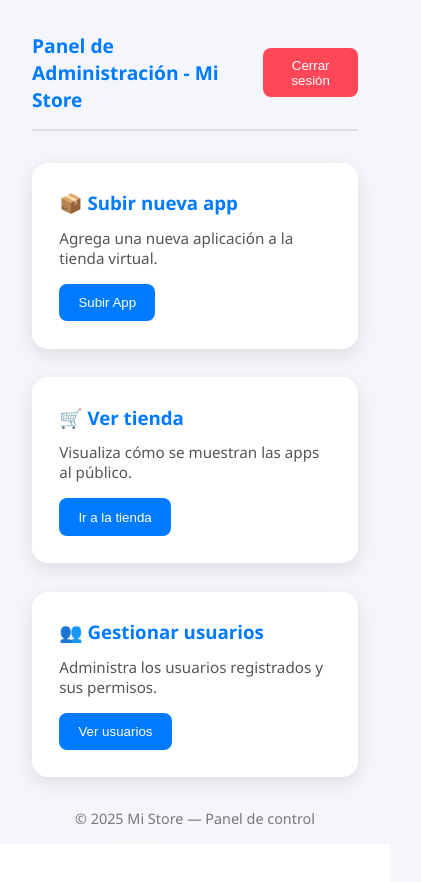
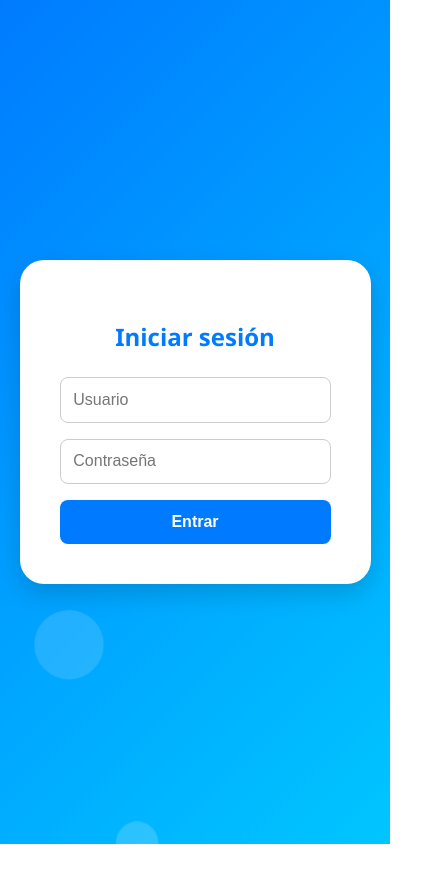
Before and after one commit to asitioweb764-design/mi-store, a website: page mi-store/public/login.html in a window 390 px wide. Shown: the whole page, 421 px wide, since content can reach past the window. After the commit the page ends 844 px from the top, so only its background shows below. Drawn offline with Linux system fonts and the light colour scheme.

Commit message:
Update login.html

```diff
--- a/mi-store/public/login.html
+++ b/mi-store/public/login.html
@@ -3,92 +3,134 @@
 <head>
   <meta charset="UTF-8" />
   <meta name="viewport" content="width=device-width, initial-scale=1.0" />
-  <title>Panel de Administración - Mi Store</title>
-
+  <title>Iniciar sesión - Mi Store</title>
   <style>
-    /* =============== RESETEO =============== */
+    /* ======= RESET Y ESTILO BASE ======= */
     * {
       box-sizing: border-box;
+    }
+    body {
+      font-family: "Poppins", "Segoe UI", sans-serif;
+      display: flex;
+      align-items: center;
+      justify-content: center;
+      height: 100vh;
+      background: linear-gradient(135deg, #007bff, #00c6ff);
       margin: 0;
-      padding: 0;
+      overflow: hidden;
     }
 
-    body {
-      font-family: "Poppins", "Segoe UI", sans-serif;
-      background: #f4f6fb;
-      color: #333;
-      overflow-x: hidden;
-      min-height: 100vh;
-      transition: background 0.6s ease;
+    /* ======= CONTENEDOR ======= */
+    .login-container {
+      background: white;
+      padding: 2.5rem;
+      border-radius: 1.5rem;
+      box-shadow: 0 10px 25px rgba(0, 0, 0, 0.15);
+      width: 90%;
+      max-width: 380px;
+      text-align: center;
+      animation: slideIn 1s ease forwards;
+      transform: translateY(50px);
+      opacity: 0;
     }
 
-    /* =============== PANTALLA DE CARGA =============== */
-    .splash-screen {
-      position: fixed;
+    @keyframes slideIn {
+      to {
+        transform: translateY(0);
+        opacity: 1;
+      }
+    }
+
+    h2 {
+      color: #007bff;
+      font-weight: 700;
+      margin-bottom: 1.5rem;
+    }
+
+    /* ======= INPUTS ======= */
+    input {
+      width: 100%;
+      margin-bottom: 1rem;
+      padding: 0.8rem;
+      border-radius: 0.5rem;
+      border: 1px solid #ccc;
+      font-size: 1rem;
+      transition: all 0.3s ease;
+    }
+
+    input:focus {
+      border-color: #007bff;
+      box-shadow: 0 0 5px rgba(0, 123, 255, 0.4);
+      outline: none;
+      transform: scale(1.02);
+    }
+
+    /* ======= BOTÓN ======= */
+    button {
+      background: #007bff;
+      color: white;
+      border: none;
+      padding: 0.8rem 1rem;
+      border-radius: 0.5rem;
+      cursor: pointer;
+      width: 100%;
+      font-size: 1rem;
+      font-weight: 600;
+      transition: background 0.3s ease, transform 0.2s;
+      display: flex;
+      align-items: center;
+      justify-content: center;
+      gap: 0.6rem;
+    }
+
+    button:hover {
+      background: #0056b3;
+      transform: scale(1.03);
+    }
+
+    button:disabled {
+      background: #9bc9ff;
+      cursor: not-allowed;
+    }
+
+    /* ======= SPINNER ======= */
+    .spinner {
+      border: 3px solid #f3f3f3;
+      border-top: 3px solid white;
+      border-radius: 50%;
+      width: 18px;
+      height: 18px;
+      animation: spin 0.8s linear infinite;
+    }
+    @keyframes spin {
+      0% { transform: rotate(0deg); }
+      100% { transform: rotate(360deg); }
+    }
+
+    /* ======= MENSAJES ======= */
+    .error {
+      color: red;
+      font-size: 0.9rem;
+      margin-bottom: 1rem;
+    }
+
+    /* ======= ANIMACIÓN DE FONDO ======= */
+    .background-bubbles {
+      position: absolute;
       top: 0;
       left: 0;
       width: 100%;
       height: 100%;
-      background: linear-gradient(135deg, #007bff, #00c6ff);
-      display: flex;
-      flex-direction: column;
-      align-items: center;
-      justify-content: center;
-      z-index: 1000;
-      animation: fadeOut 1s ease forwards;
-      animation-delay: 2.8s;
+      overflow: hidden;
+      z-index: -1;
     }
 
-    @keyframes fadeOut {
-      to {
-        opacity: 0;
-        visibility: hidden;
-      }
-    }
-
-    .splash-logo {
-      width: 110px;
-      height: 110px;
-      border-radius: 50%;
-      background: white;
-      display: flex;
-      align-items: center;
-      justify-content: center;
-      font-size: 2.5rem;
-      color: #007bff;
-      font-weight: bold;
-      box-shadow: 0 0 30px rgba(255, 255, 255, 0.5);
-      animation: logoPop 1.3s ease forwards;
-    }
-
-    @keyframes logoPop {
-      0% { transform: scale(0.5); opacity: 0; }
-      60% { transform: scale(1.2); opacity: 1; }
-      100% { transform: scale(1); }
-    }
-
-    .splash-text {
-      color: white;
-      margin-top: 1.5rem;
-      font-size: 1.2rem;
-      font-weight: 500;
-      letter-spacing: 0.5px;
-      animation: fadeInText 2s ease-in;
-    }
-
-    @keyframes fadeInText {
-      from { opacity: 0; }
-      to { opacity: 1; }
-    }
-
-    /* =============== ANIMACIÓN DE BURBUJAS FONDO =============== */
     .bubble {
       position: absolute;
       bottom: -150px;
       background: rgba(255, 255, 255, 0.2);
       border-radius: 50%;
       animation: rise 10s infinite ease-in;
-      z-index: -1;
     }
 
     @keyframes rise {
@@ -96,221 +138,118 @@
       100% { transform: translateY(-120vh) scale(1.5); opacity: 0; }
     }
 
-    /* =============== PANEL ADMIN =============== */
-    .admin-panel {
+    /* ======= MENSAJE DE BIENVENIDA ======= */
+    .welcome-message {
+      position: fixed;
+      top: 50%;
+      left: 50%;
+      transform: translate(-50%, -50%) scale(0.9);
+      background: rgba(255, 255, 255, 0.9);
+      padding: 2rem;
+      border-radius: 1rem;
+      box-shadow: 0 8px 25px rgba(0, 0, 0, 0.2);
+      text-align: center;
+      animation: fadeInScale 0.8s ease forwards;
       opacity: 0;
-      transform: translateY(20px);
-      animation: showPanel 1s ease forwards;
-      animation-delay: 3.1s;
-      padding: 2rem;
+      z-index: 100;
     }
 
-    @keyframes showPanel {
+    @keyframes fadeInScale {
       to {
+        transform: translate(-50%, -50%) scale(1);
         opacity: 1;
-        transform: translateY(0);
       }
     }
 
-    header {
-      display: flex;
-      justify-content: space-between;
-      align-items: center;
-      padding-bottom: 1rem;
-      border-bottom: 2px solid #e0e0e0;
-    }
-
-    header h1 {
+    .welcome-message h3 {
       color: #007bff;
-      font-weight: 600;
-      font-size: 1.6rem;
-    }
-
-    .logout-btn {
-      background: #ff4757;
-      border: none;
-      color: white;
-      padding: 0.6rem 1.2rem;
-      border-radius: 0.5rem;
-      cursor: pointer;
-      transition: all 0.3s ease;
-      font-weight: 500;
-    }
-
-    .logout-btn:hover {
-      background: #e84118;
-      transform: scale(1.05);
-    }
-
-    main {
-      margin-top: 2rem;
-      display: grid;
-      grid-template-columns: repeat(auto-fit, minmax(280px, 1fr));
-      gap: 1.8rem;
-      transition: all 0.5s ease;
-    }
-
-    .card {
-      background: white;
-      padding: 1.7rem;
-      border-radius: 1rem;
-      box-shadow: 0 6px 18px rgba(0, 0, 0, 0.1);
-      transition: transform 0.25s ease, box-shadow 0.25s ease;
-      cursor: pointer;
-    }
-
-    .card:hover {
-      transform: translateY(-6px);
-      box-shadow: 0 10px 25px rgba(0, 0, 0, 0.15);
-    }
-
-    .card h3 {
-      color: #007bff;
-      margin-bottom: 0.8rem;
-      font-weight: 600;
-    }
-
-    .card p {
-      font-size: 0.95rem;
-      margin-bottom: 1rem;
-      color: #555;
-    }
-
-    .action {
-      background: #007bff;
-      color: white;
-      border: none;
-      padding: 0.7rem 1.2rem;
-      border-radius: 0.5rem;
-      cursor: pointer;
-      font-weight: 500;
-      transition: background 0.3s ease, transform 0.2s ease;
-    }
-
-    .action:hover {
-      background: #0056b3;
-      transform: scale(1.05);
-    }
-
-    footer {
-      text-align: center;
-      margin-top: 2rem;
-      color: #777;
-      font-size: 0.9rem;
-    }
-
-    /* =============== TRANSICIÓN ENTRE PÁGINAS =============== */
-    .page-transition {
-      position: fixed;
-      top: 0;
-      left: 0;
-      width: 100%;
-      height: 100%;
-      background: white;
-      z-index: 2000;
-      transform: translateY(100%);
-      transition: transform 0.6s ease-in-out;
-    }
-
-    .page-transition.active {
-      transform: translateY(0);
-    }
-
-    .transition-text {
-      position: absolute;
-      top: 50%;
-      left: 50%;
-      transform: translate(-50%, -50%);
+      margin: 0;
       font-size: 1.4rem;
-      color: #007bff;
-      font-weight: 600;
-      animation: pulse 1s infinite;
-    }
-
-    @keyframes pulse {
-      0%, 100% { opacity: 1; }
-      50% { opacity: 0.6; }
-    }
-
-    @media (max-width: 600px) {
-      header h1 {
-        font-size: 1.2rem;
-      }
-      main {
-        grid-template-columns: 1fr;
-      }
     }
   </style>
 </head>
 <body>
-  <!-- 🌈 Fondo animado -->
+  <!-- Fondo animado -->
+  <div class="background-bubbles">
     <div class="bubble" style="left: 10%; width: 60px; height: 60px; animation-delay: 0s;"></div>
     <div class="bubble" style="left: 30%; width: 40px; height: 40px; animation-delay: 2s;"></div>
     <div class="bubble" style="left: 50%; width: 80px; height: 80px; animation-delay: 4s;"></div>
     <div class="bubble" style="left: 70%; width: 50px; height: 50px; animation-delay: 6s;"></div>
     <div class="bubble" style="left: 90%; width: 70px; height: 70px; animation-delay: 8s;"></div>
-
-  <!-- 🌀 Splash screen -->
-  <div class="splash-screen">
-    <div class="splash-logo">🛍️</div>
-    <div class="splash-text">Cargando panel de administración...</div>
   </div>
 
-  <!-- ⚡ Transición entre páginas -->
-  <div class="page-transition" id="pageTransition">
-    <div class="transition-text">Cargando...</div>
-  </div>
-
-  <!-- 🧩 Panel admin -->
-  <div class="admin-panel">
-    <header>
-      <h1>Panel de Administración - Mi Store</h1>
-      <button class="logout-btn" onclick="logout()">Cerrar sesión</button>
-    </header>
-
-    <main>
-      <div class="card" onclick="goTo('upload.html')">
-        <h3>📦 Subir nueva app</h3>
-        <p>Agrega una nueva aplicación a la tienda virtual.</p>
-        <button class="action">Subir App</button>
-      </div>
-
-      <div class="card" onclick="goTo('/')">
-        <h3>🛒 Ver tienda</h3>
-        <p>Visualiza cómo se muestran las apps al público.</p>
-        <button class="action">Ir a la tienda</button>
-      </div>
-
-      <div class="card" onclick="alert('🛠️ Esta función estará disponible pronto.')">
-        <h3>👥 Gestionar usuarios</h3>
-        <p>Administra los usuarios registrados y sus permisos.</p>
-        <button class="action">Ver usuarios</button>
-      </div>
-    </main>
-
-    <footer>
-      © 2025 Mi Store — Panel de control
-    </footer>
+  <!-- Formulario de login -->
+  <div class="login-container">
+    <h2>Iniciar sesión</h2>
+    <div class="error" id="error"></div>
+    <form id="loginForm">
+      <input type="text" id="username" placeholder="Usuario" required />
+      <input type="password" id="password" placeholder="Contraseña" required />
+      <button type="submit" id="loginBtn">
+        <span id="btnText">Entrar</span>
+        <div class="spinner" id="spinner" style="display: none;"></div>
+      </button>
+    </form>
   </div>
 
   <script>
-    // 🔹 Transición entre páginas (efecto moderno)
-    const transition = document.getElementById("pageTransition");
+    const form = document.getElementById("loginForm");
+    const btn = document.getElementById("loginBtn");
+    const spinner = document.getElementById("spinner");
+    const btnText = document.getElementById("btnText");
+    const errorDiv = document.getElementById("error");
 
-    function goTo(url) {
-      transition.classList.add("active");
-      setTimeout(() => (window.location.href = url), 700);
+    form.addEventListener("submit", async (e) => {
+      e.preventDefault();
+      const username = document.getElementById("username").value.trim();
+      const password = document.getElementById("password").value.trim();
+      errorDiv.innerText = "";
+
+      btn.disabled = true;
+      btnText.textContent = "Verificando...";
+      spinner.style.display = "inline-block";
+
+      try {
+        const res = await fetch("/api/login", {
+          method: "POST",
+          headers: { "Content-Type": "application/json" },
+          body: JSON.stringify({ username, password }),
+        });
+
+        const data = await res.json();
+
+        if (data.success) {
+          btnText.textContent = "Accediendo...";
+          spinner.style.display = "inline-block";
+
+          // Mostrar mensaje de bienvenida animado
+          const msg = document.createElement("div");
+          msg.className = "welcome-message";
+          msg.innerHTML = `
+            <h3>🎉 Bienvenido ${data.role === "admin" ? "Administrador" : username} 👋</h3>
+            <p>Redirigiendo...</p>
+          `;
+          document.body.appendChild(msg);
+
+          setTimeout(() => {
+            if (data.role === "admin") {
+              window.location.href = "/admin.html";
+            } else {
+              window.location.href = "/";
             }
-
-    // 🔹 Cerrar sesión
-    function logout() {
-      if (confirm("¿Deseas cerrar sesión?")) {
-        transition.classList.add("active");
-        fetch("/logout", { method: "POST" })
-          .then(() => setTimeout(() => (window.location.href = "/login.html"), 700))
-          .catch(() => alert("Error al cerrar sesión."));
+          }, 1800);
+        } else {
+          errorDiv.innerText = data.message || "❌ Usuario o contraseña incorrectos";
         }
+      } catch (err) {
+        console.error(err);
+        errorDiv.innerText = "❌ Error de conexión con el servidor.";
+      } finally {
+        btn.disabled = false;
+        btnText.textContent = "Entrar";
+        spinner.style.display = "none";
       }
+    });
   </script>
 </body>
 </html>
```
Lines whose indentation alone changed are shown as unchanged.
